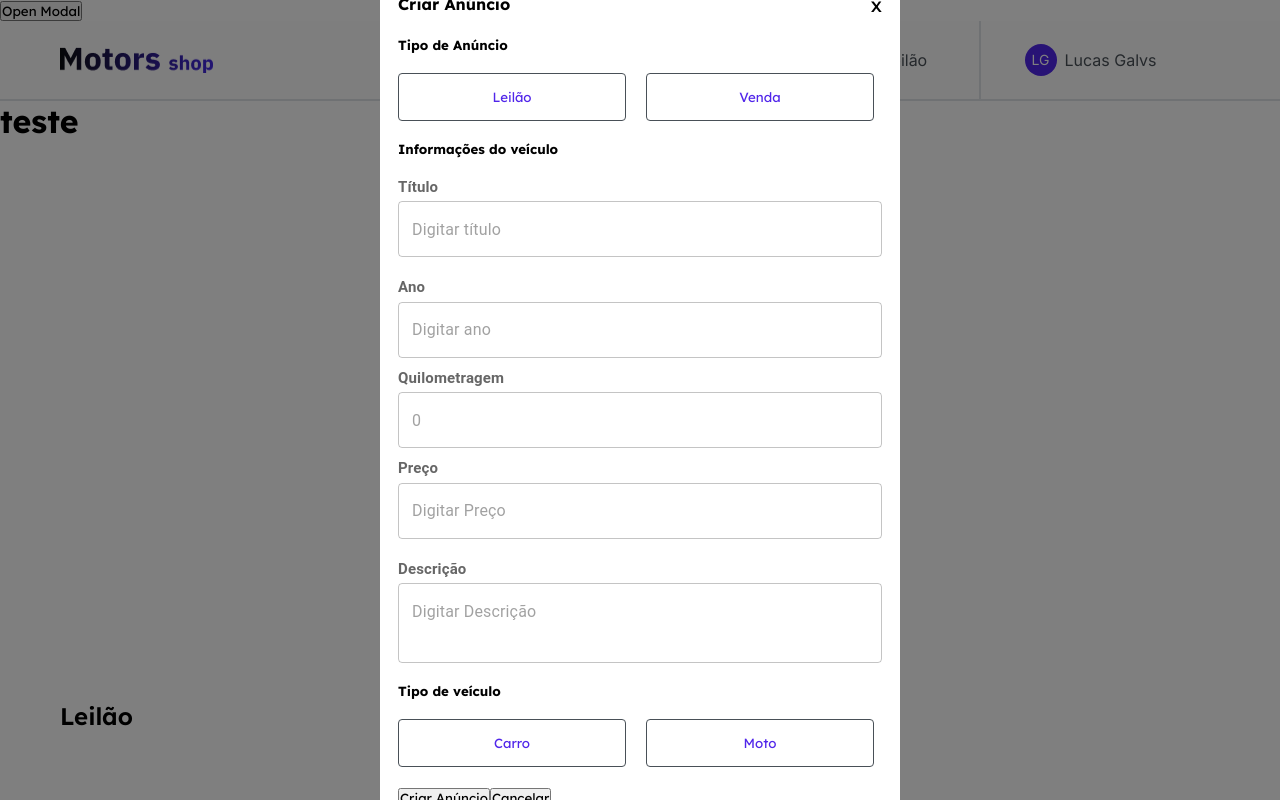
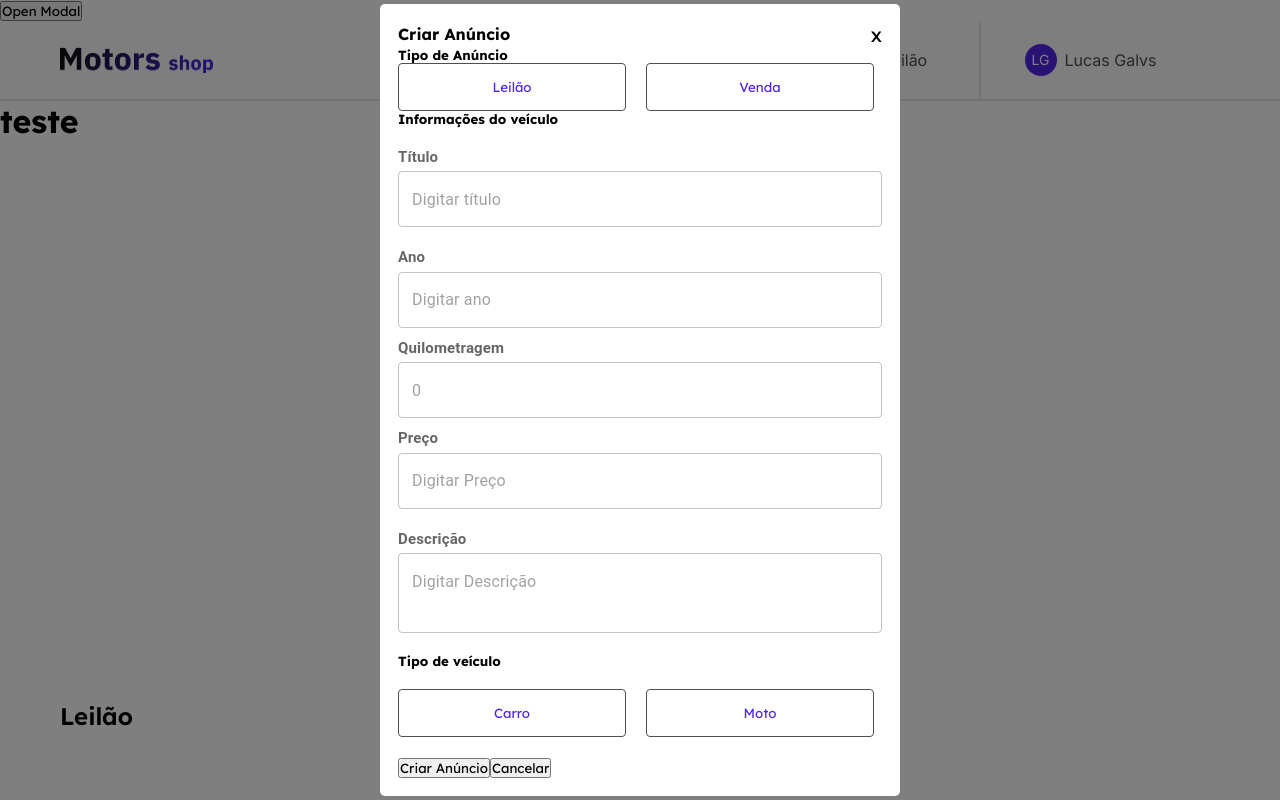
Before and after one commit to E-ecommerce-Motors/ecommerce-motors-front-end, a React (Vite) app: page / in a window 1280 px wide. Both pictures are taken after a click on the button "Open Modal". Shown: the top 800 px of the page. Built offline with nearby package versions, Linux system fonts and the light colour scheme; no server answers.

Commit message:
fix: form

```diff
--- a/src/shared/components/CreateAnnouncementModal/index.tsx
+++ b/src/shared/components/CreateAnnouncementModal/index.tsx
@@ -40,6 +40,7 @@ const { register, handleSubmit, reset } = useForm();
           {isOpen && (
               <ModalWrapper>
               <ModalContent>
+                <form onSubmit={handleSubmit(onSubmit)}>
                 <div className="headerContent">
                   <h4>Criar Anúncio</h4>
                   <CloseButton onClick={toggleModal}>x</CloseButton>
@@ -88,7 +89,6 @@ const { register, handleSubmit, reset } = useForm();
                     <SelectableButton
                       onClick={() => handleOptionClick("Carro")}
                       isSelected={selectedOption === "Carro"}
-
                     >
                       Carro
                     </SelectableButton>
@@ -101,10 +101,11 @@ const { register, handleSubmit, reset } = useForm();
 
                   </div>
                     <div className="createCancel">
-                    <button onClick={handleSubmit(onSubmit)}>Criar Anúncio</button>
+                        <button type="submit">Criar Anúncio</button>
                         <button>Cancelar</button>
                     </div>
                 </div>
+      </form>
           </ModalContent>
         </ModalWrapper>
       )}
```
Lines whose indentation alone changed are shown as unchanged.
